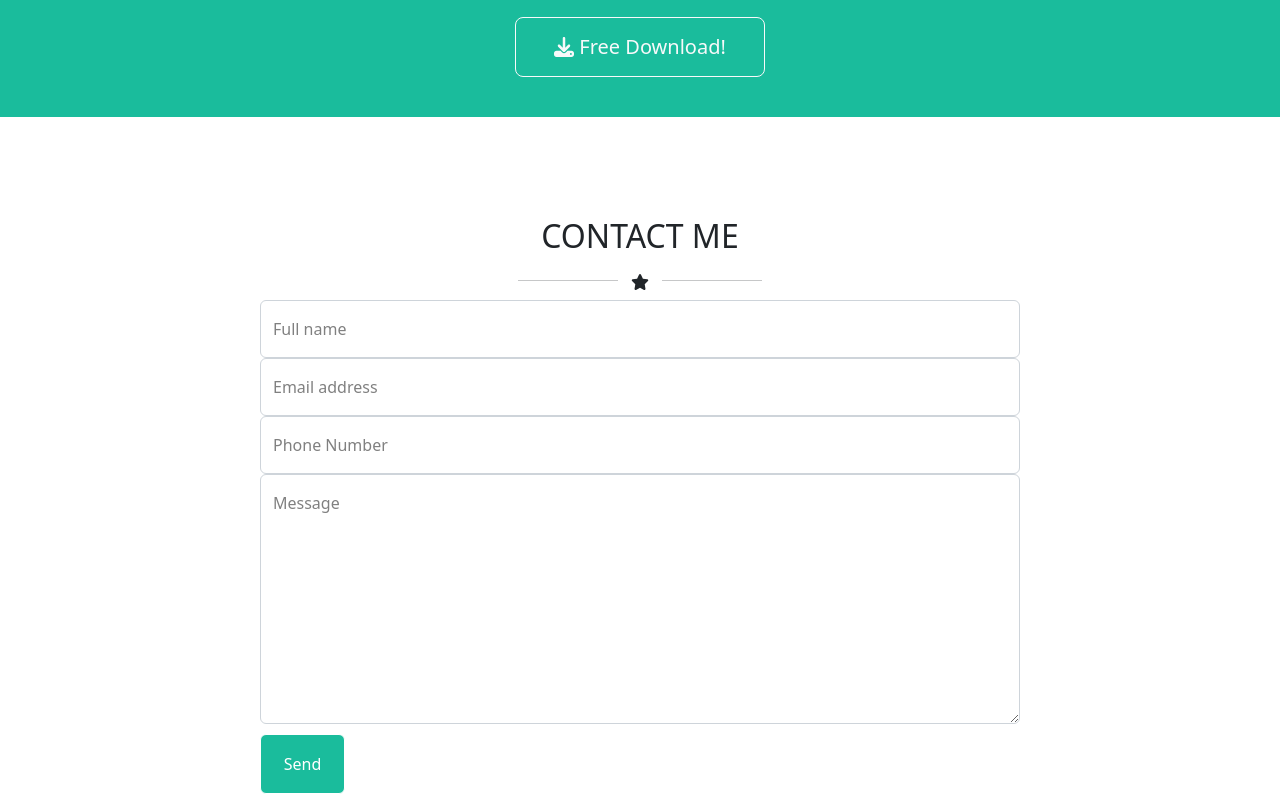
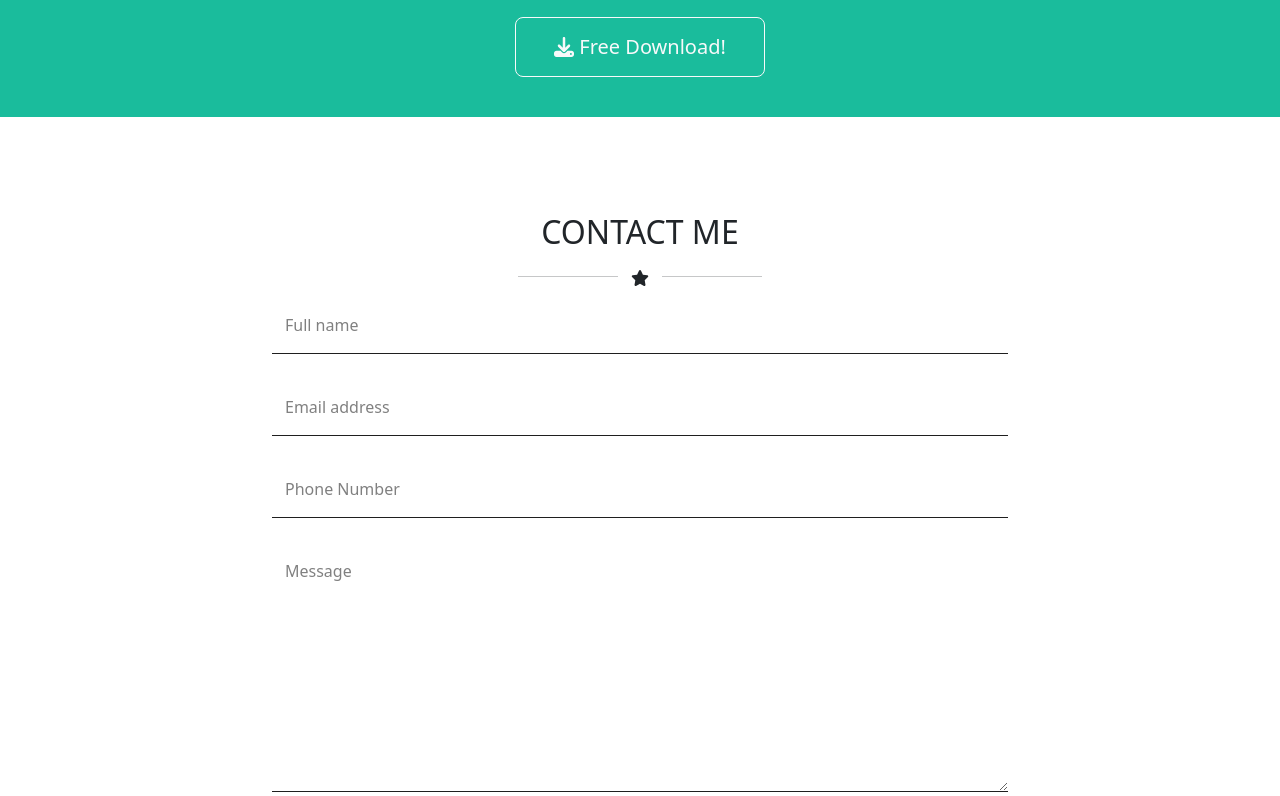
Before and after one commit to fass28/landing-cv, a React (Vite) app: page / in a window 1280 px wide. Shown: the part 1928-2724 px from the top of the page. Built offline with nearby package versions, Linux system fonts and the light colour scheme.

Commit message:
fixing contact section

```diff
--- a/src/App.jsx
+++ b/src/App.jsx
@@ -1,7 +1,6 @@
 import { About } from "./components/About"
 import { Contact } from "./components/Contact"
 import { Footer } from "./components/Footer"
-import Modal from "./components/Modal"
 import { NavBar } from "./components/NavBar"
 import { Portfolio } from "./components/Portfolio/Index"
 import { Start } from "./components/Start"
@@ -15,7 +14,6 @@ const  App = () =>   {
       <About></About>
       <Contact></Contact>
       <Footer></Footer>
-      <Modal></Modal>
     </>
   )
 }
--- a/src/components/Contact.jsx
+++ b/src/components/Contact.jsx
@@ -1,10 +1,19 @@
-import { FontAwesomeIcon } from '@fortawesome/react-fontawesome'
+import { FontAwesomeIcon } from "@fortawesome/react-fontawesome";
+
 export const Contact = () => {
+  const handleSubmit = (e) => {
+    e.preventDefault();
+    console.log("submit");
+  };
+
   return (
     <>
-    <section className="contact-me" id='contact'>
-      <form action="">
-        <div className='contact-title'>
+      <section className="contact-me py-5" id="contact">
+        <div className="container">
+          <div className="row justify-content-center py-5">
+            <div className="col-12 col-lg-8">
+              <form onSubmit={handleSubmit} action="">
+                <div className="contact-title">
                   <h2>CONTACT ME</h2>
                   <span>
                     <hr />
@@ -12,29 +21,50 @@ export const Contact = () => {
                     <hr />
                   </span>
                 </div>
-        <div className="form-floating">
-          <input type="password" className="form-control" id="floatingName" placeholder="Password" />
+                <div className="form-floating mb-4">
+                  <input
+                    type="password"
+                    className="form-control"
+                    id="floatingName"
+                    placeholder="Password"
+                  />
                   <label htmlFor="floatingName">Full name</label>
                 </div>
-          <div className="form-floating">
-            <input type="password" className="form-control" id="floatingEmail" placeholder="Password" />
+                <div className="form-floating mb-4">
+                  <input
+                    type="password"
+                    className="form-control"
+                    id="floatingEmail"
+                    placeholder="Password"
+                  />
                   <label htmlFor="floatingEmail">Email address</label>
                 </div>
-          <div className="form-floating">
-            <input type="password" className="form-control" id="floatingPhone" placeholder="Password" />
+                <div className="form-floating mb-4">
+                  <input
+                    type="password"
+                    className="form-control"
+                    id="floatingPhone"
+                    placeholder="Password"
+                  />
                   <label htmlFor="floatingPhone">Phone Number</label>
                 </div>
-          <div className="form-floating">
-            <textarea type="password" className="form-control" id="floatingMessage" placeholder="Password"></textarea>
+                <div className="form-floating mb-4">
+                  <textarea
+                    type="password"
+                    className="form-control"
+                    id="floatingMessage"
+                    placeholder="Password"
+                  ></textarea>
                   <label htmlFor="floatingMessage">Message</label>
                 </div>
-        <button className='btn btn-success' id='button'>Send</button>
+                <button className="btn btn-success" id="button">
+                  Send
+                </button>
               </form>
+            </div>
+          </div>
+        </div>
       </section>
     </>
-
-
-
-
-  )
-}
+  );
+};
--- a/src/style.css
+++ b/src/style.css
@@ -99,8 +99,21 @@ span{
     margin: 0 13px;
 }
 
+.contact-me .form-control {
+    border: none;
+    border-bottom: 1px solid rgb(31, 31, 31);
+    border-radius: 0;
+    outline: none;
+}
+
+.contact-me .form-control:focus {
+    outline: none;
+    box-shadow: none;
+    border-color: #1abc9c;
+}
+
 .contact-me{
-    padding: 100px 260px 40px;
+    /* padding: 100px 260px 40px; */
     text-align: center;
 }
 
```
Lines whose indentation alone changed are shown as unchanged.
